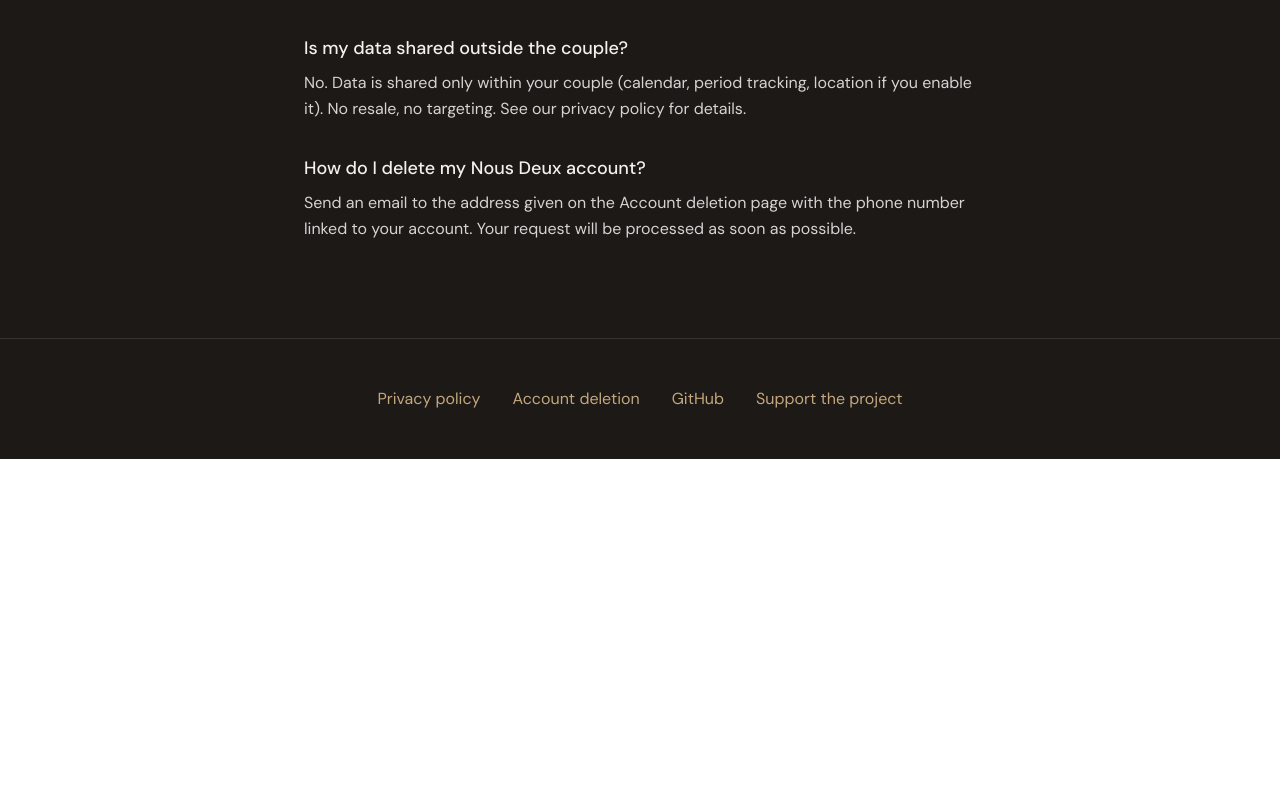
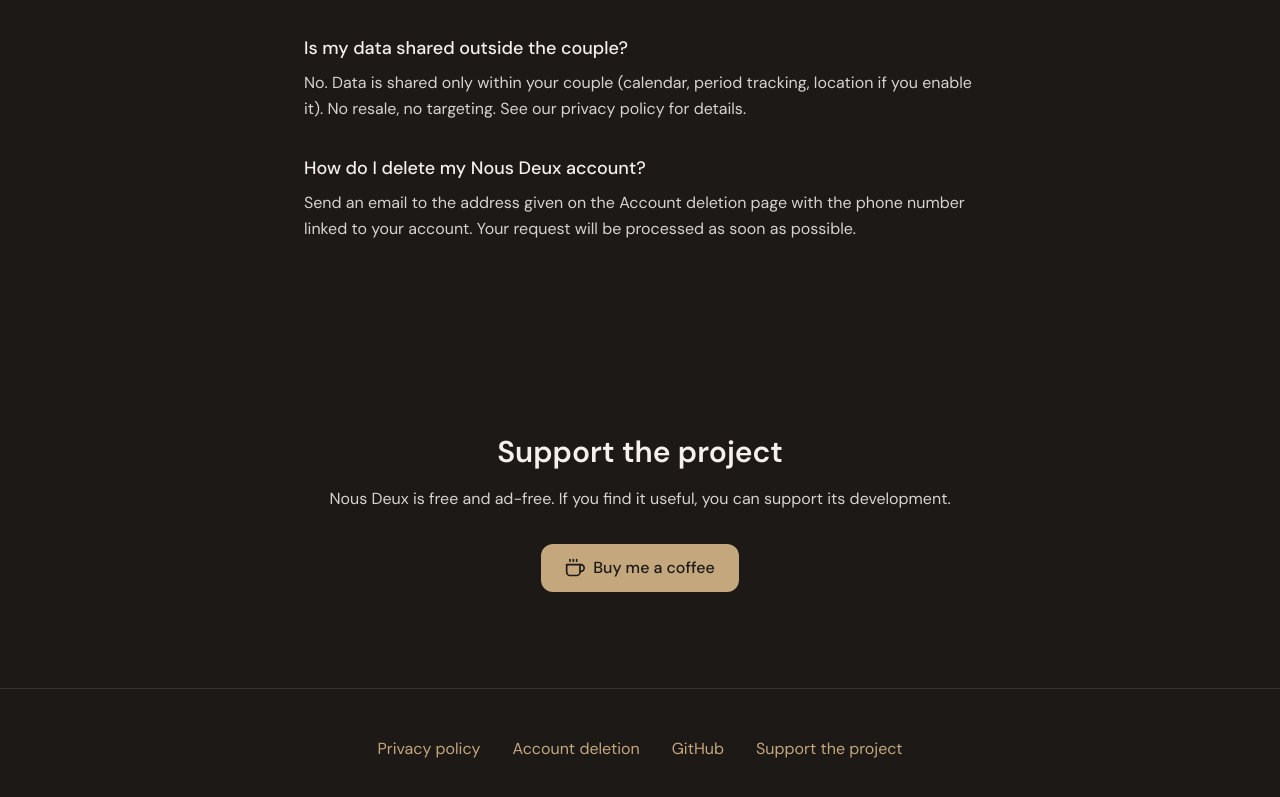
Before and after one commit to Eragon67360/nous-deux-website, a Next.js app: page /en in a window 1280 px wide. Shown: the part 1877-2674 px from the top of the page. Before the commit the page ends 2336 px from the top, so only its background shows below. Built offline with nearby package versions, Linux system fonts and the light colour scheme; no server answers.

Commit message:
feat: added SupportSection to homepage and localize support text in English and French

```diff
--- a/app/[lang]/page.tsx
+++ b/app/[lang]/page.tsx
@@ -3,6 +3,7 @@
 import FeaturesSection from "@/components/FeaturesSection";
 import HeroSection from "@/components/HeroSection";
 import PrivacySection from "@/components/PrivacySection";
+import SupportSection from "@/components/SupportSection";
 import { getDictionary, hasLocale } from "@/lib/dictionaries";
 import { notFound } from "next/navigation";
 import type { Metadata } from "next";
@@ -33,6 +34,7 @@
         />
         <PrivacySection dict={dict.home.privacy} lang={lang} />
         <FAQSection dict={dict.home.faq} />
+        <SupportSection dict={dict.home.support} />
       </main>
       <Footer lang={lang} dict={dict} />
     </div>
--- /dev/null
+++ b/components/SupportSection.tsx
@@ -0,0 +1,57 @@
+const BUY_ME_A_COFFEE_URL = "https://buymeacoffee.com/thomasmoser";
+
+function CoffeeIcon() {
+  return (
+    <svg
+      xmlns="http://www.w3.org/2000/svg"
+      width="20"
+      height="20"
+      viewBox="0 0 24 24"
+      fill="none"
+      stroke="currentColor"
+      strokeWidth="2"
+      strokeLinecap="round"
+      strokeLinejoin="round"
+      aria-hidden
+    >
+      <path d="M18 8h1a4 4 0 0 1 0 8h-1" />
+      <path d="M2 8h16v9a4 4 0 0 1-4 4H6a4 4 0 0 1-4-4V8Z" />
+      <line x1="6" x2="6" y1="2" y2="4" />
+      <line x1="10" x2="10" y1="2" y2="4" />
+      <line x1="14" x2="14" y1="2" y2="4" />
+    </svg>
+  );
+}
+
+type SupportDict = {
+  heading: string;
+  description: string;
+  button: string;
+};
+
+export default function SupportSection({ dict }: { dict: SupportDict }) {
+  return (
+    <section className="px-6 py-16 sm:py-24" aria-labelledby="support-heading">
+      <div className="mx-auto max-w-2xl text-center">
+        <h2
+          id="support-heading"
+          className="text-2xl font-semibold text-on-surface sm:text-3xl"
+        >
+          {dict.heading}
+        </h2>
+        <p className="mt-4 text-on-surface-variant leading-relaxed">
+          {dict.description}
+        </p>
+        <a
+          href={BUY_ME_A_COFFEE_URL}
+          target="_blank"
+          rel="noopener noreferrer"
+          className="mt-8 inline-flex items-center justify-center gap-2 rounded-xl bg-primary px-6 py-3 text-surface font-medium transition-opacity hover:opacity-90 focus:outline-none focus:ring-2 focus:ring-primary focus:ring-offset-2 focus:ring-offset-surface"
+        >
+          <CoffeeIcon />
+          {dict.button}
+        </a>
+      </div>
+    </section>
+  );
+}
--- a/lib/dictionaries/en.json
+++ b/lib/dictionaries/en.json
@@ -62,6 +62,11 @@
           "answer": "Send an email to the address given on the Account deletion page with the phone number linked to your account. Your request will be processed as soon as possible."
         }
       ]
+    },
+    "support": {
+      "heading": "Support the project",
+      "description": "Nous Deux is free and ad-free. If you find it useful, you can support its development.",
+      "button": "Buy me a coffee"
     }
   },
   "footer": {
--- a/lib/dictionaries/fr.json
+++ b/lib/dictionaries/fr.json
@@ -62,6 +62,11 @@
           "answer": "Envoyez un e-mail à l'adresse indiquée sur la page Suppression du compte en précisant votre numéro de téléphone associé au compte. La demande est traitée dans les meilleurs délais."
         }
       ]
+    },
+    "support": {
+      "heading": "Soutenir le projet",
+      "description": "Nous Deux est gratuit et sans pub. Si l'app vous est utile, vous pouvez soutenir son développement.",
+      "button": "Offrir un café"
     }
   },
   "footer": {
```
